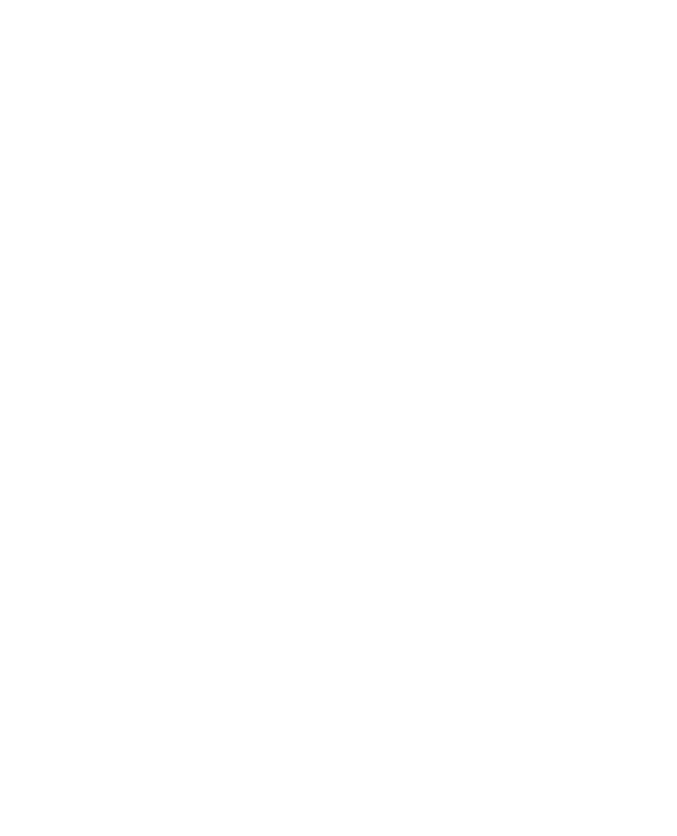
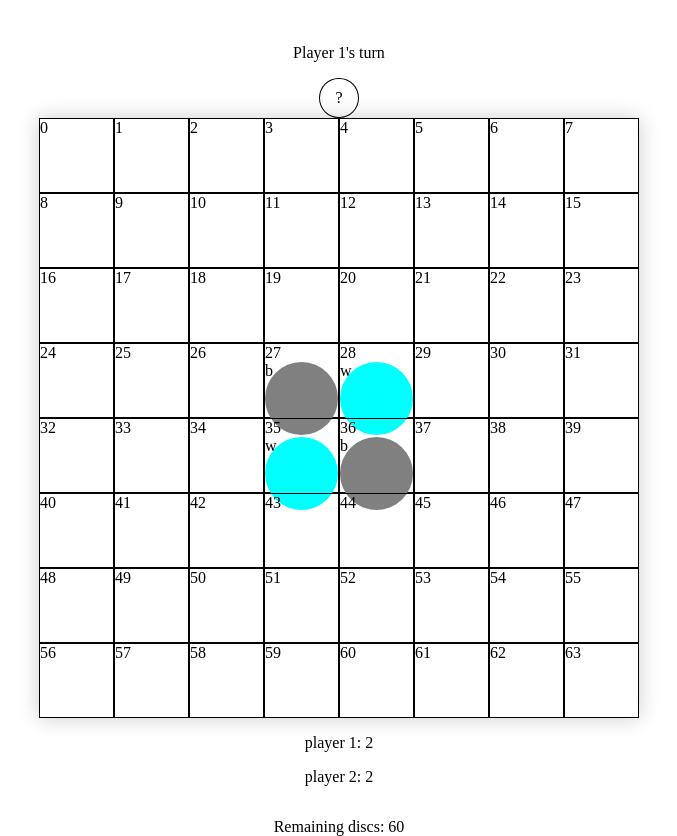
Before and after one commit to eliselarooy/ga-project-1, a plain HTML site: page index.html in a window 1280 px wide. Shown: the whole page, without its empty margins (301-978 px from the left). Before the commit the page ends 800 px from the top, so only its background shows below. Drawn offline with Linux system fonts and the light colour scheme.

Commit message:
create game board and handle click

```diff
--- a/index.html
+++ b/index.html
@@ -4,7 +4,21 @@
     <meta charset="UTF-8" />
     <meta http-equiv="X-UA-Compatible" content="IE=edge" />
     <meta name="viewport" content="width=device-width, initial-scale=1.0" />
+    <link rel="stylesheet" href="./styles/main.css" />
     <title>Document</title>
   </head>
-  <body></body>
+  <body>
+    <h1>Reversi</h1>
+    <p class="game-message">Player 1's turn</p>
+    <div class="instructions">?</div>
+    <div class="grid-container">
+      <div class="grid"></div>
+    </div>
+    <div class="score-container">
+      <p>player 1: <span class="black-score">2</span></p>
+      <p>player 2: <span class="white-score">2</span></p>
+    </div>
+    <p>Remaining discs: <span class="remaining-discs">60</span></p>
+    <script src="./scripts/app.js"></script>
+  </body>
 </html>
--- /dev/null
+++ b/scripts/app.js
@@ -0,0 +1,220 @@
+console.log('working');
+
+// // DOM elements
+const grid = document.querySelector('.grid');
+// const instructions = document.querySelector('.instructions');
+// const gameMessage = document.querySelector('.game-message');
+// const blackScore = document.querySelector('.black-score');
+// const whiteScore = document.querySelector('.white-score');
+
+// // grid variables
+const length = 8;
+
+// // game variables
+let counter = 1;
+let player = counter % 2 === 0 ? 'w' : 'b';
+// let currentPlayer = 'b';
+// let remainingDiscs = 60;
+let gameBoard = [];
+
+const coordsToIndex = (x, y) => {
+  return x + y * length;
+};
+
+const getSquareForCoords = (x, y) => {
+  let index = coordsToIndex(x, y);
+  // console.log('get square', { x, y, index });
+  return gameBoard[index];
+};
+
+// const indexToCoords = (index) => {
+//   let x = index % length;
+//   let y = Math.floor(index / length);
+//   return [x, y];
+// };
+
+// const placeDisc = (square) => {
+//   const playersDisc = currentPlayer;
+//   const discElement = document.createElement('div');
+//   discElement.innerText = playersDisc;
+//   square.element.appendChild(discElement);
+//   square.disc = playersDisc;
+//   square.discElement = discElement;
+//   discElement.classList.add('disc');
+//   if (playersDisc === 'b') {
+//     discElement.classList.add('black-disc');
+//   } else {
+//     discElement.classList.add('white-disc');
+//   }
+
+//   remainingDiscs--;
+//   console.log('remaining discs', remainingDiscs);
+
+//   if (currentPlayer === 'b') {
+//     currentPlayer = 'w';
+//   } else {
+//     currentPlayer = 'b';
+//   }
+//   console.log('current player', currentPlayer);
+
+//   updateValidMoves();
+// };
+
+const onClick = (x, y) => {
+  console.log('you clicked', x, y);
+  let square = getSquareForCoords(x, y);
+  let index = coordsToIndex(x, y);
+  console.log('you clicked', square);
+  if (square.disc === null) {
+    // check is there is an opponents disc adjacent
+    if (checkIsAdjacent(player, x, y)) {
+      createDisc(player, index);
+
+      console.log(counter);
+      player = counter % 2 === 0 ? 'w' : 'b';
+      console.log(player);
+    }
+  }
+};
+
+//   // if move is valid
+//   if (checkIsValidMove(x, y)) {
+//     placeDisc(square);
+//     console.log(square);
+//   }
+// };
+
+const createBoard = () => {
+  for (let y = 0; y < 8; y++) {
+    for (let x = 0; x < 8; x++) {
+      const index = coordsToIndex(x, y);
+      const element = document.createElement('div');
+      element.innerText = index;
+      grid.appendChild(element);
+
+      element.onclick = () => {
+        onClick(x, y);
+      };
+
+      const square = {
+        x: x,
+        y: y,
+        disc: null,
+        element: element,
+      };
+
+      gameBoard[index] = square;
+    }
+  }
+  createDisc('b', 27);
+  createDisc('b', 36);
+  createDisc('w', 28);
+  createDisc('w', 35);
+};
+
+const createDisc = (color, index) => {
+  const discElement = document.createElement('div');
+  discElement.innerText = color;
+  discElement.classList.add('disc');
+  gameBoard[index].disc = color;
+  if (color === 'b') {
+    discElement.classList.add('black-disc');
+  } else {
+    discElement.classList.add('white-disc');
+  }
+  gameBoard[index].element.appendChild(discElement);
+  gameBoard[index].discElement = discElement;
+
+  counter++;
+};
+
+createBoard();
+
+const checkIsAdjacent = (player, x, y) => {
+  let directions = [
+    [x, y - 1], //N
+    [x + 1, y - 1], //NE
+    [x + 1, y], //E
+    [x + 1, y + 1], //SE
+    [x, y + 1], //S
+    [x - 1, y + 1], //SW
+    [x - 1, y], //W
+    [x - 1, y - 1], //NW
+  ];
+  let directionsWithDisc = directions.filter((p) => {
+    let x = p[0];
+    let y = p[1];
+    let square = getSquareForCoords(x, y);
+
+    if (!square) {
+      return false;
+    }
+
+    console.log('checking adjacent: x', x, 'y', y, 'square', square);
+    return square.disc !== null && square.disc !== player;
+  });
+
+  if (directionsWithDisc.length > 0) {
+    return true;
+  }
+};
+
+// const checkIsAdjacent = (x, y) => {
+//   // check all directions starting with N
+//   let directions = [
+//     { x, y: y - 1 },
+//     // { x: x + 1, y: y - 1 },
+//     // { x: x + 1, y },
+//     // [x + 1, y + 1],
+//     // [x, y + 1],
+//     // [x - 1, y + 1],
+//     // [x - 1, y],
+//     // [x - 1, y - 1],
+//   ];
+//   let directionsWithDisc = directions.filter((p) => {
+//     let x = p.x;
+//     let y = p.y;
+//     let playersDisc = currentPlayer;
+//     console.log({ x, y });
+//     let square = getSquareForCoords(x, y);
+
+//     if (!square) {
+//       return false;
+//     }
+
+//     console.log({
+//       x,
+//       y,
+//       playersDisc,
+//       square,
+//     });
+//     // if square is not equal to null or current players disc
+//     return square.disc !== null && square.disc !== playersDisc;
+//   });
+//   console.log('checking adjacent squares', directionsWithDisc);
+//   if (directionsWithDisc.length > 0) {
+//     return true;
+//   }
+// };
+
+// const checkIsValidMove = (x, y) => {
+//   // is there already a disc in the square
+//   let square = getSquareForCoords(x, y);
+//   if (square.disc === null) {
+//     return checkIsAdjacent(x, y);
+//   }
+// };
+
+// const updateValidMoves = () => {
+//   for (let i = 0; i < gameBoard.length; i++) {
+//     let square = gameBoard[i];
+
+//     let isValidMove = checkIsValidMove(square.x, square.y);
+
+//     // if (isValidMove) {
+//     //   square.element.makegreen();
+//     // } else {
+//     //   square.element.makeplain();
+//     // }
+//   }
+// };
--- /dev/null
+++ b/styles/main.css
@@ -0,0 +1,60 @@
+* {
+  box-sizing: border-box;
+}
+
+body {
+  height: 100vh;
+  margin: 0;
+  display: flex;
+  flex-direction: column;
+  justify-content: center;
+  align-items: center;
+}
+
+.grid-container {
+  display: flex;
+  justify-content: center;
+}
+
+.grid {
+  display: flex;
+  justify-content: center;
+  flex-wrap: wrap;
+  height: 600px;
+  width: 600px;
+  box-shadow: 0 0 20px 0 rgba(0, 0, 0, 0.2);
+}
+
+.grid > div {
+  border: 1px solid black;
+  height: 12.5%;
+  width: 12.5%;
+}
+
+.instructions {
+  border: 1px solid black;
+  border-radius: 50%;
+  padding: 10px 15px;
+}
+
+.score-container {
+  align-items: space-around;
+}
+
+.disc {
+  border-radius: 50%;
+  height: 100%;
+  width: 100%;
+}
+
+.black-disc {
+  background-color: grey;
+}
+
+.white-disc {
+  background-color: aqua;
+}
+
+.valid-cell {
+  background-color: lightgreen;
+}
```
